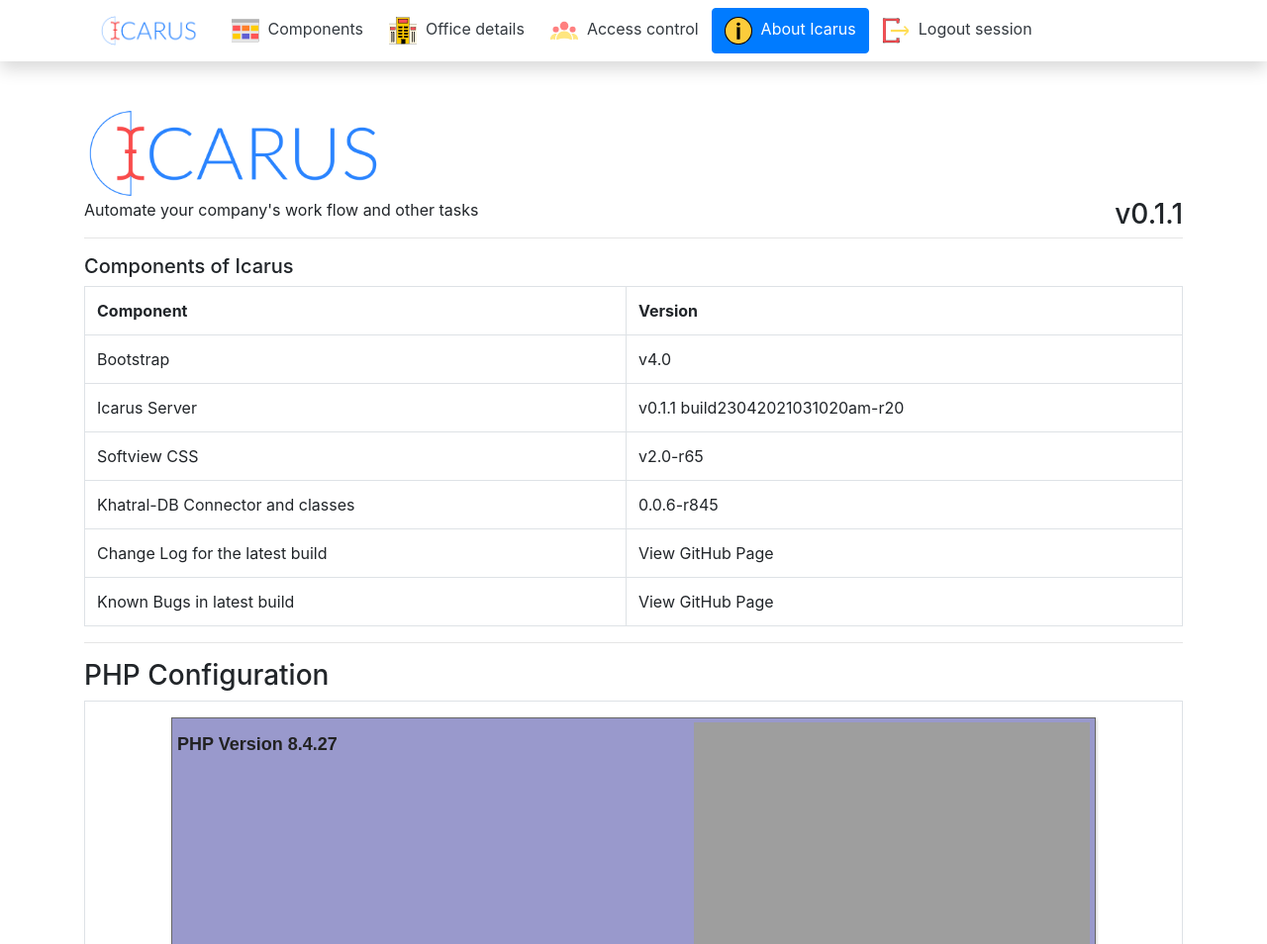
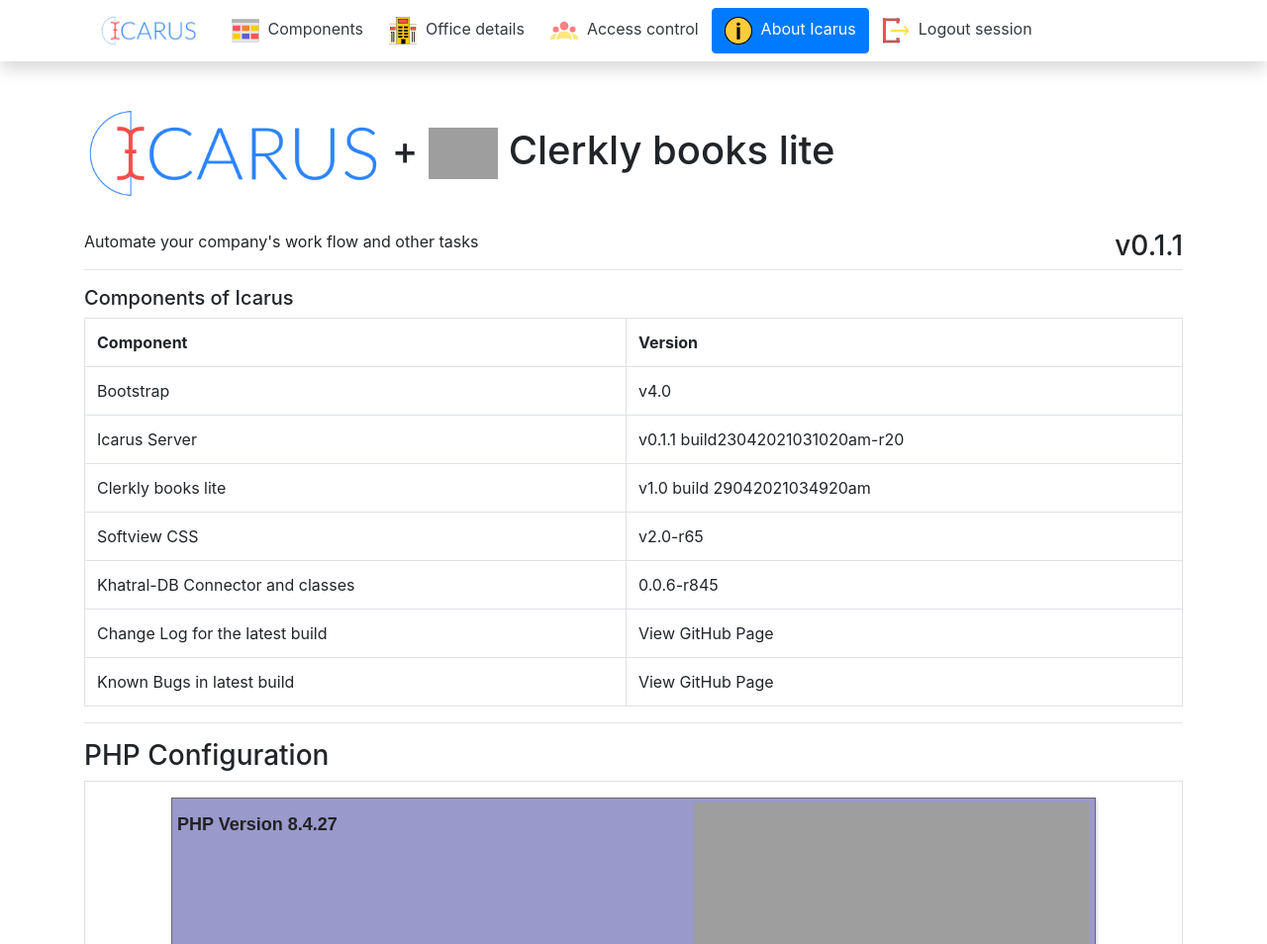
Before and after one commit to Arvin-Software/Icarus, a PHP site: page /admin/about.php in a window 1280 px wide. Shown: the top 954 px of the page at 99% size. Run offline with PHP 8.4, Linux system fonts and the light colour scheme; the visitor is signed in with stand-in values (Sample User, id 1); some libraries are stand-ins or nearby versions; grey boxes are pictures that could not be loaded.

Commit message:
included clerklybooks lite

```diff
--- a/admin/about.php
+++ b/admin/about.php
@@ -6,7 +6,7 @@ include '../header.php';
 <br>
 <div class="container-fluid" style="overflow:auto; height: 85vh;">
 <div class="container">
-<img src="../images/icaruslogo1ba.png" alt="Valai Logo" style="width: 300px;">
+<h1><img src="../images/icaruslogo1ba.png" alt="Valai Logo" style="width: 300px;"> + <img src="../images/logo.svg" alt="logo" style="width: 70px;">&nbsp;Clerkly books lite</h1>
 <br>
 <h3 class="float-right"><?php echo icarus::DisplayVersion(); ?></h3>
 <p>
@@ -26,6 +26,10 @@ include '../header.php';
     <tr>
         <td>Icarus Server</td>
         <td><?php icarus::DisplayVerBuild(); ?></td>
+    </tr>
+    <tr>
+        <td>Clerkly books lite</td>
+        <td>v1.0 build 29042021034920am</td>
     </tr>
     <tr>
         <td>Softview CSS</td>
@@ -55,6 +59,7 @@ include '../header.php';
 <h6 class="text-center">Icarus is a open source software which is licensed under GNU GPL v3 License</h6>
 <h6 class="text-center">Icons are open source and can be downloaded and modified and released under GNU GPL v3 License</h6>
 <h6 class="text-center">Icarus Logo, Icarus Name, Softview Name, Khatral name are the properties of Arvin Soft.</h6>
+<h6 class="text-center">Clerklybooks Logo, Clerklybooks Name are the properties of Arvin Soft.</h6>
 <h6 class="text-center">Components like bootstrap, jquery and other products used in this project are the copyright of the respective owners.</h6>
 <h6 class="text-center">&copy; 2021 Icarus Project. All Rights Reserved.</h6>
 </div>
```
Also changed, not shown: images/logo.svg (added).
